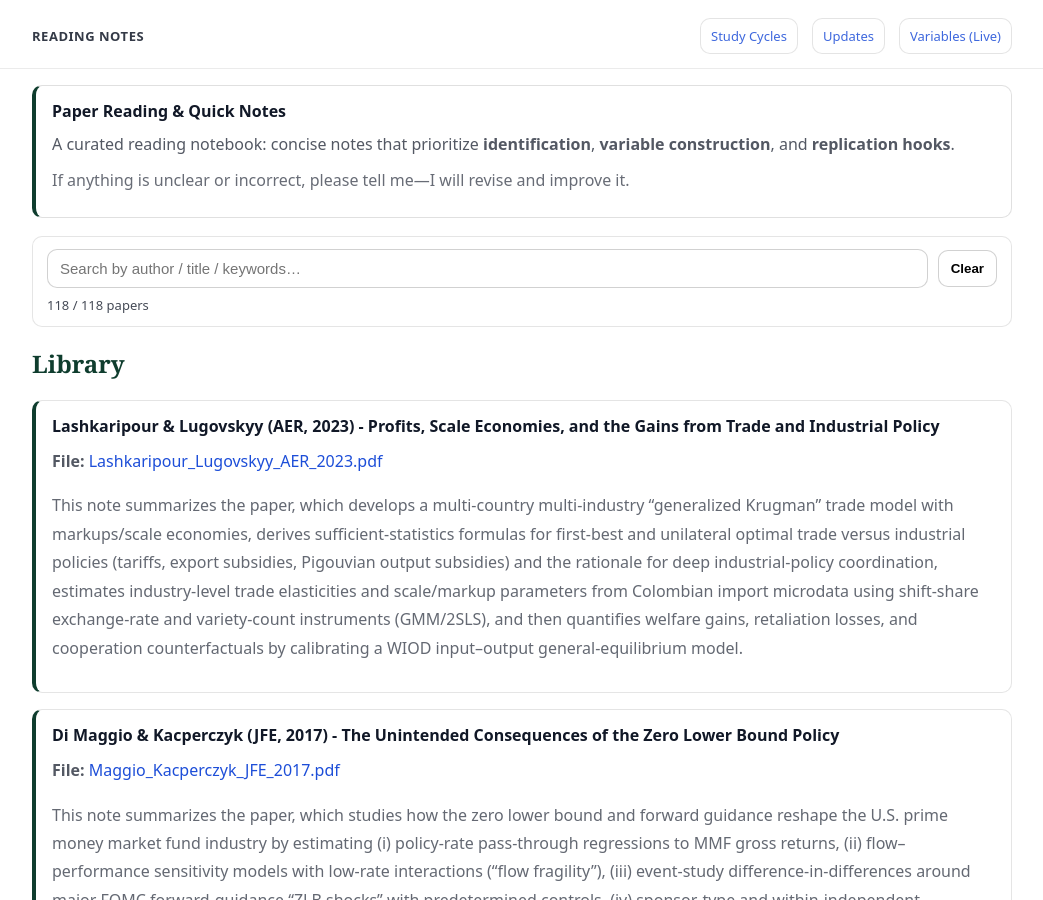
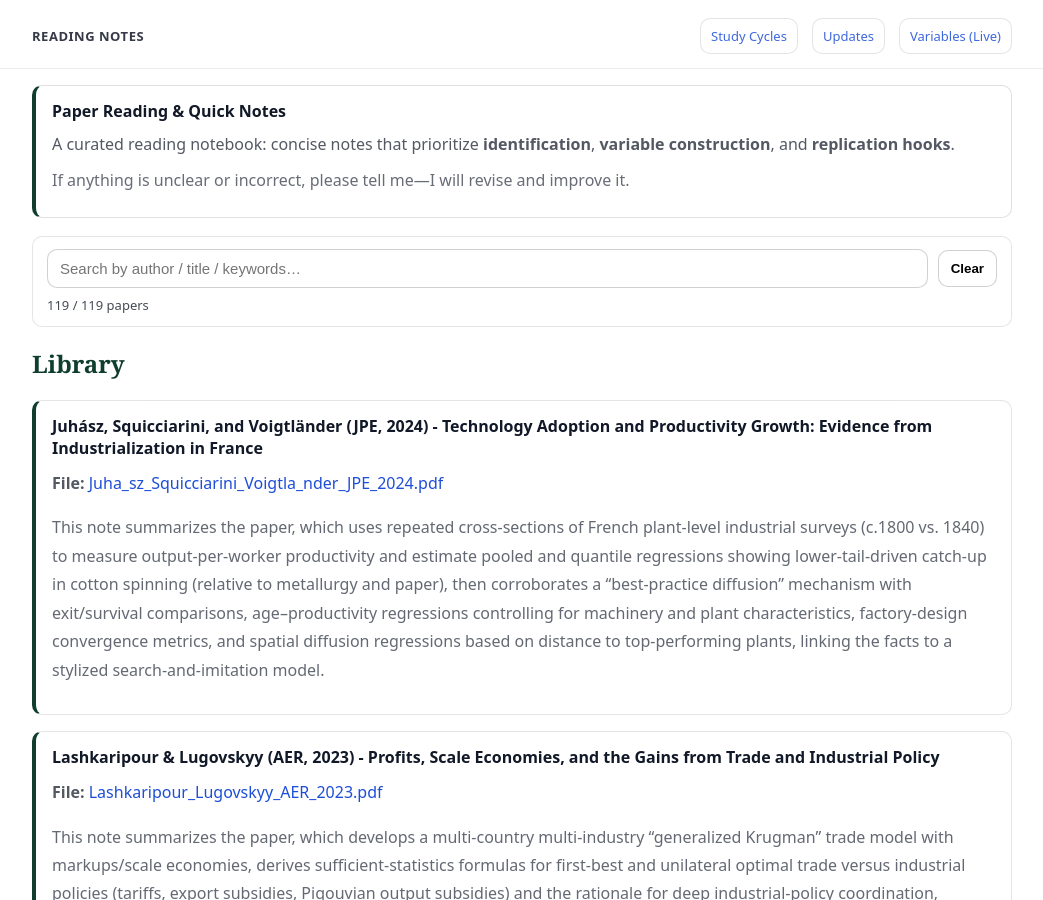
Before and after one commit to yaxinzn/study-archive, a Jekyll site: the page built from reading/index.md, in a window 1280 px wide and 900 px high. Shown: the whole window, without its empty margins (118-1161 px from the left). Built offline with Jekyll 4.4.1, drawn with Linux system fonts in a browser that asks for light colours.

Commit message:
Reading: add/update Juha_sz_Squicciarini_Voigtla_nder_JPE_2024.pdf

```diff
--- a/_data/reading.yml
+++ b/_data/reading.yml
@@ -1,3 +1,7 @@
+- title: "Juhász, Squicciarini, and Voigtländer (JPE, 2024) - Technology Adoption and Productivity Growth: Evidence from Industrialization in France"
+  file: "Juha_sz_Squicciarini_Voigtla_nder_JPE_2024.pdf"
+  desc: "This note summarizes the paper, which uses repeated cross-sections of French plant-level industrial surveys (c.1800 vs. 1840) to measure output-per-worker productivity and estimate pooled and quantile regressions showing lower-tail-driven catch-up in cotton spinning (relative to metallurgy and paper), then corroborates a “best-practice diffusion” mechanism with exit/survival comparisons, age–productivity regressions controlling for machinery and plant characteristics, factory-design convergence metrics, and spatial diffusion regressions based on distance to top-performing plants, linking the facts to a stylized search-and-imitation model."
+
 - title: "Lashkaripour & Lugovskyy (AER, 2023) - Profits, Scale Economies, and the Gains from Trade and Industrial Policy"
   file: "Lashkaripour_Lugovskyy_AER_2023.pdf"
   desc: "This note summarizes the paper, which develops a multi-country multi-industry “generalized Krugman” trade model with markups/scale economies, derives sufficient-statistics formulas for first-best and unilateral optimal trade versus industrial policies (tariffs, export subsidies, Pigouvian output subsidies) and the rationale for deep industrial-policy coordination, estimates industry-level trade elasticities and scale/markup parameters from Colombian import microdata using shift-share exchange-rate and variety-count instruments (GMM/2SLS), and then quantifies welfare gains, retaliation losses, and cooperation counterfactuals by calibrating a WIOD input–output general-equilibrium model."
```
Also changed, not shown: 1 other file.
